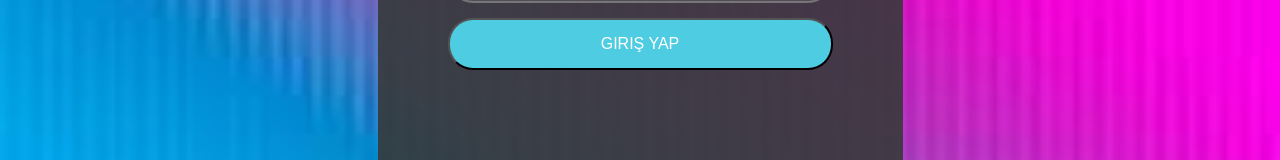
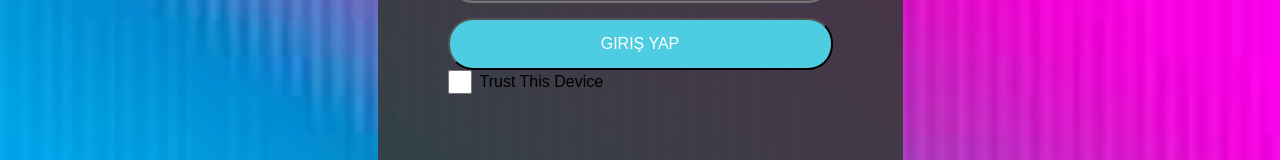
Before and after one commit to sertancem-sari/log_react_redux, a React (Create React App) app: page /login in a window 1280 px wide. Shown: the part 403-563 px from the top of the page. Built offline with nearby package versions, Linux system fonts and the light colour scheme.

Commit message:
done until roles

```diff
--- a/src/App.js
+++ b/src/App.js
@@ -12,7 +12,7 @@ import Users from './features/users/Users'
 import Welcome from './components/Welcome'
 import {store} from './app/store'
 import { Provider } from 'react-redux'
-
+import PersistLogin from './features/auth/PersistLogin'
 
 const App = () => {
   return (
@@ -22,6 +22,7 @@ const App = () => {
           <Route index element={<Welcome/>}/>
           <Route path='login' element={<Login/>}/>
           <Route path='newuser' element={<NewUser/>}/>
+          <Route element={<PersistLogin/>}>
             <Route element={<Prefetch/>}>
               <Route path='main' element={<MainLayout/>}>
                 <Route index element={<Main/>}/>
@@ -35,6 +36,7 @@ const App = () => {
               </Route>
             </Route>
           </Route>
+        </Route>
       </Routes>
     </Provider>
   )
--- a/src/features/auth/Login.js
+++ b/src/features/auth/Login.js
@@ -4,6 +4,8 @@ import { useNavigate, Link } from 'react-router-dom'
 import { useDispatch } from 'react-redux'
 import { setCredentials } from './authSlice'
 import { useLoginMutation } from './authApiSlice'
+import usePersist  from '../../hooks/usePersist'
+
 
 const Login = () => {
   const userRef = useRef()
@@ -11,6 +13,7 @@ const Login = () => {
   const [username, setUsername] = useState('')
   const [password, setPassword] = useState('')
   const [errMsg, setErrMsg] = useState('')
+  const [persist, setPersist] = usePersist()
 
   const navigate = useNavigate()
   const dispatch = useDispatch()
@@ -50,6 +53,7 @@ const Login = () => {
 
   const handleUserInput = (e) => setUsername(e.target.value)
   const handlePwdInput = (e) => setPassword(e.target.value)
+  const handleToggle = () => setPersist(prev => !prev)
 
   const errClass = errMsg ? "errmsg" : "offscreen"
 
@@ -88,6 +92,16 @@ const Login = () => {
               </div>
               <div className="group">
                 <button className='button'>Giriş Yap</button>
+                <label htmlFor="persist" className="form__persist">
+                    <input
+                        type="checkbox"
+                        className="form__checkbox"
+                        id="persist"
+                        onChange={handleToggle}
+                        checked={persist}
+                    />
+                      Trust This Device
+                  </label>
               </div>
 			      </div>
 		      </div>
--- /dev/null
+++ b/src/features/auth/PersistLogin.js
@@ -0,0 +1,77 @@
+import { Outlet, Link } from "react-router-dom"
+import { useEffect, useRef, useState } from 'react'
+import { useRefreshMutation } from "./authApiSlice"
+import usePersist from "../../hooks/usePersist"
+import { useSelector } from 'react-redux'
+import { selectCurrentToken } from "./authSlice"
+
+const PersistLogin = () => {
+
+    const [persist] = usePersist()
+    const token = useSelector(selectCurrentToken)
+    const effectRan = useRef(false)
+
+    const [trueSuccess, setTrueSuccess] = useState(false)
+
+    const [refresh, {
+        isUninitialized,
+        isLoading,
+        isSuccess,
+        isError,
+        error
+    }] = useRefreshMutation()
+
+
+    useEffect(() => {
+
+        if (effectRan.current === true || process.env.NODE_ENV !== 'development') { // React 18 Strict Mode
+
+            const verifyRefreshToken = async () => {
+                console.log('verifying refresh token')
+                try {
+                    //const response =
+                    await refresh()
+                    //const { accessToken } = response.data
+                    setTrueSuccess(true)
+                }
+                catch (err) {
+                    console.error(err)
+                }
+            }
+
+            if (!token && persist) verifyRefreshToken()
+        }
+
+        return () => effectRan.current = true
+
+        // eslint-disable-next-line
+    }, [])
+
+
+    let content
+    if (!persist) { // persist: no
+        console.log('no persist')
+        content = <Outlet />
+    } else if (isLoading) { //persist: yes, token: no
+        console.log('loading')
+        content = <p>Loading...</p>
+    } else if (isError) { //persist: yes, token: no
+        console.log('error')
+        content = (
+            <p className='errmsg'>
+                {error.data?.message}
+                <Link to="/login">Please login again</Link>.
+            </p>
+        )
+    } else if (isSuccess && trueSuccess) { //persist: yes, token: yes
+        console.log('success')
+        content = <Outlet />
+    } else if (token && isUninitialized) { //persist: yes, token: yes
+        console.log('token and uninit')
+        console.log(isUninitialized)
+        content = <Outlet />
+    }
+
+    return content
+}
+export default PersistLogin
--- a/src/features/auth/authApiSlice.js
+++ b/src/features/auth/authApiSlice.js
@@ -1,5 +1,5 @@
 import { apiSlice } from "../../app/api/apiSlice"
-import { logOut } from "./authSlice"
+import { logOut, setCredentials } from "./authSlice"
 
 export const authApiSlice = apiSlice.injectEndpoints({
     endpoints: builder => ({
@@ -22,8 +22,7 @@ export const authApiSlice = apiSlice.injectEndpoints({
                     dispatch(logOut())
                     setTimeout(() => {
                         dispatch(apiSlice.util.resetApiState())
-                    },1000)
-
+                    }, 1000)
                 } catch (err) {
                     console.log(err)
                 }
@@ -33,7 +32,17 @@ export const authApiSlice = apiSlice.injectEndpoints({
             query: () => ({
                 url: '/auth/refresh',
                 method: 'GET',
-            })
+            }),
+            async onQueryStarted(arg, { dispatch, queryFulfilled }) {
+                try {
+                    const { data } = await queryFulfilled
+                    console.log(data)
+                    const { accessToken } = data
+                    dispatch(setCredentials({ accessToken }))
+                } catch (err) {
+                    console.log(err)
+                }
+            }
         }),
     })
 })
--- a/src/features/logs/Logs.js
+++ b/src/features/logs/Logs.js
@@ -8,7 +8,7 @@ const Logs = () => {
         isSuccess,
         isError,
         error
-    } = useGetLogsQuery(undefined, {
+    } = useGetLogsQuery('logsList', {
         pollingInterval: 15000,
         refetchOnFocus: true,
         refetchOnMountOrArgChange: true
--- /dev/null
+++ b/src/hooks/usePersist.js
@@ -0,0 +1,12 @@
+import { useState, useEffect } from "react"
+
+const usePersist = () => {
+    const [persist, setPersist] = useState(JSON.parse(localStorage.getItem("persist")) || false);
+
+    useEffect(() => {
+        localStorage.setItem("persist", JSON.stringify(persist))
+    }, [persist])
+
+    return [persist, setPersist]
+}
+export default usePersist
--- a/src/index.css
+++ b/src/index.css
@@ -555,3 +555,15 @@ tr {
     transition: 0.5s;
     cursor: pointer;
 }
+
+.form__persist {
+    display: flex;
+    align-items: center;
+    width: 100%;
+    gap: 0.5em;
+}
+
+.form__checkbox {
+    width: 24px;
+    height: 24px;
+  }
```
Lines whose indentation alone changed are shown as unchanged.
